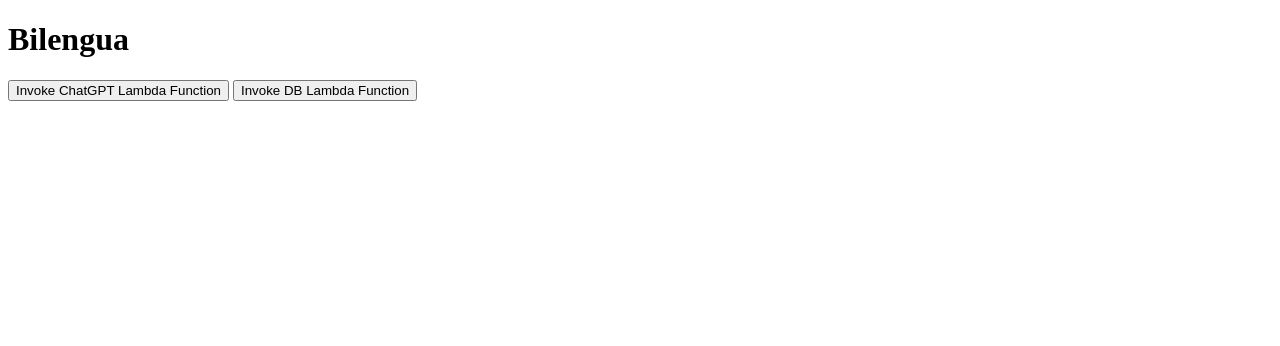
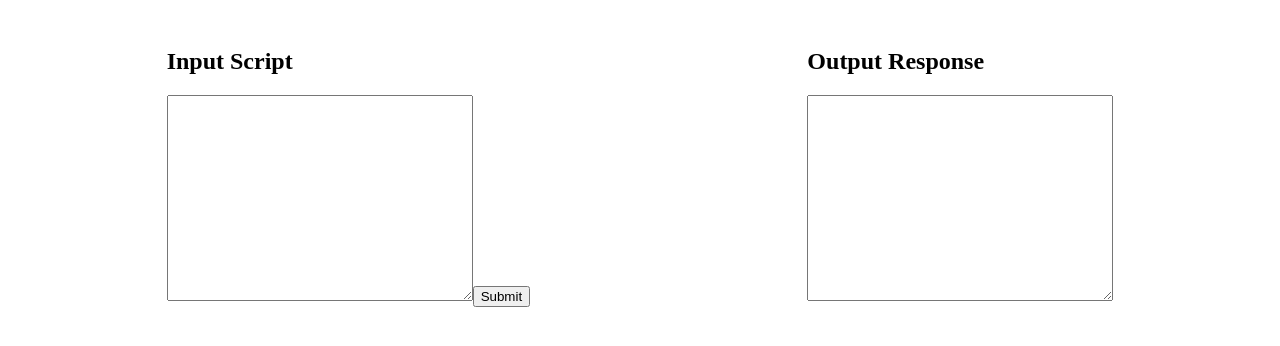
Before and after one commit to Conrady82/Bilengua, a React app in the folder frontend/: page / in a window 1280 px wide. Shown: the top 346 px of the page. Built offline with nearby package versions, Linux system fonts and the light colour scheme; the HTML template or start-up script is replaced by a standard one.

Commit message:
testing front end

```diff
--- a/frontend/public/index.html
+++ b/frontend/public/index.html
@@ -8,10 +8,10 @@
 <body>
 
     <div id="root"></div>
-    <button id="invokeLambda">Invoke ChatGPT Lambda Function</button>
-    <button id="invokedbLambda">Invoke DB Lambda Function</button>
+    <!-- <button id="invokeLambda">Invoke ChatGPT Lambda Function</button>
+    <button id="invokedbLambda">Invoke DB Lambda Function</button> -->
 
-    <script>
+    <!-- <script>
         document.getElementById('invokeLambda').addEventListener('click', function() {
             fetch('/api/chatgpt', {
                 method: 'POST',
@@ -38,6 +38,6 @@
             .then(data => console.log(data))
             .catch(error => console.error('Error:', error));
         });
-    </script>
+    </script> -->
 </body>
 </html>
--- a/frontend/src/App.tsx
+++ b/frontend/src/App.tsx
@@ -1,9 +1,42 @@
-import React from 'react';
+import React, { useState, ChangeEvent } from 'react';
 
 function App() {
+  const [inputScript, setInputScript] = useState<string>('');
+  const [outputResponse, setOutputResponse] = useState<string>('');
+
+  const handleInputChange = (event: ChangeEvent<HTMLTextAreaElement>) => {
+    setInputScript(event.target.value);
+  };
+
+  const handleSubmit = async () => {
+    try {
+      const response = await fetch('/api/chatgpt', {
+        method: 'POST',
+        headers: {
+          'Content-Type': 'application/json',
+        },
+        body: JSON.stringify({ script: inputScript })
+      });
+      if (!response.ok) throw new Error('Network response was not ok');
+      const data = await response.json();
+      setOutputResponse(data.message); // Assuming the response contains a "message" field
+    } catch (error) {
+      console.error('Error:', error);
+      setOutputResponse('Failed to fetch response');
+    }
+  };
+
   return (
-    <div>
-      <h1>Bilengua</h1>
+    <div style={{ display: 'flex', justifyContent: 'space-around', padding: '20px' }}>
+      <div>
+        <h2>Input Script</h2>
+        <textarea value={inputScript} onChange={handleInputChange} style={{ width: '300px', height: '200px' }}></textarea>
+        <button onClick={handleSubmit}>Submit</button>
+      </div>
+      <div>
+        <h2>Output Response</h2>
+        <textarea value={outputResponse} style={{ width: '300px', height: '200px' }} readOnly></textarea>
+      </div>
     </div>
   );
 }
```
